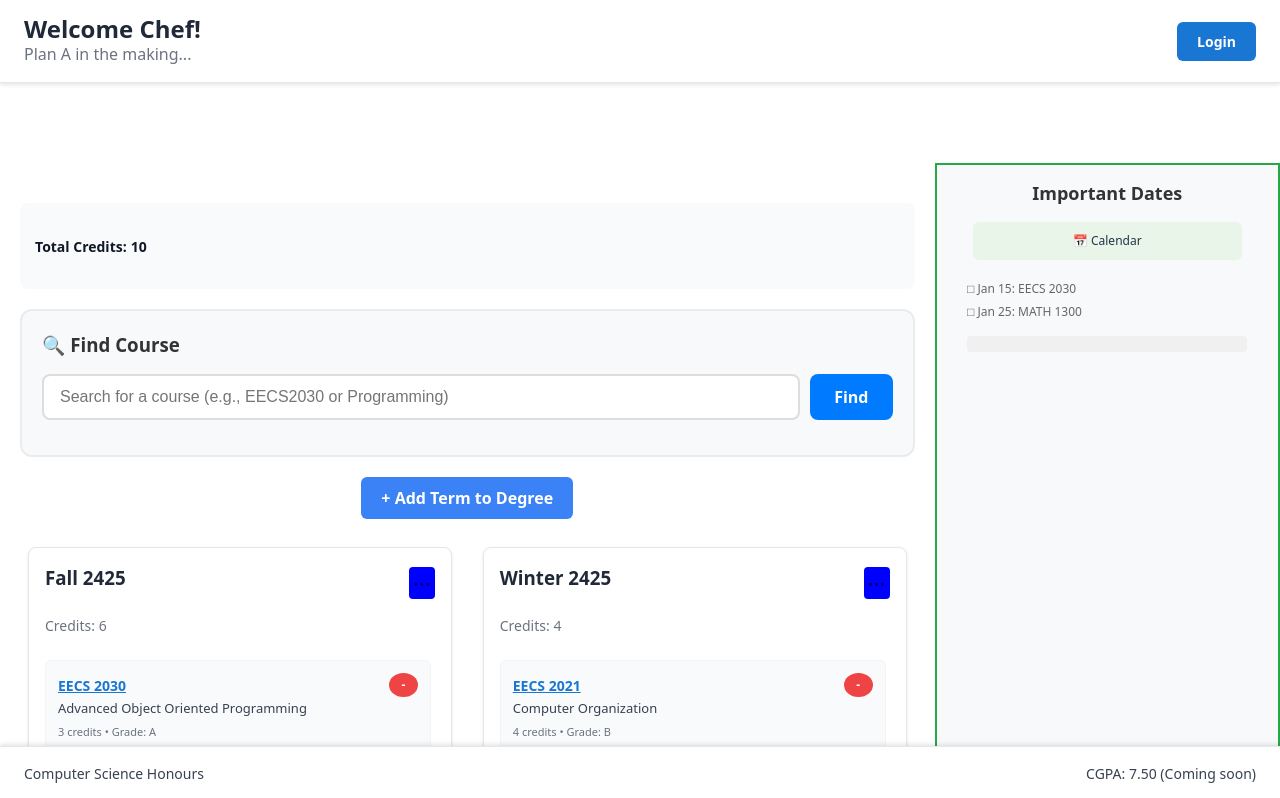
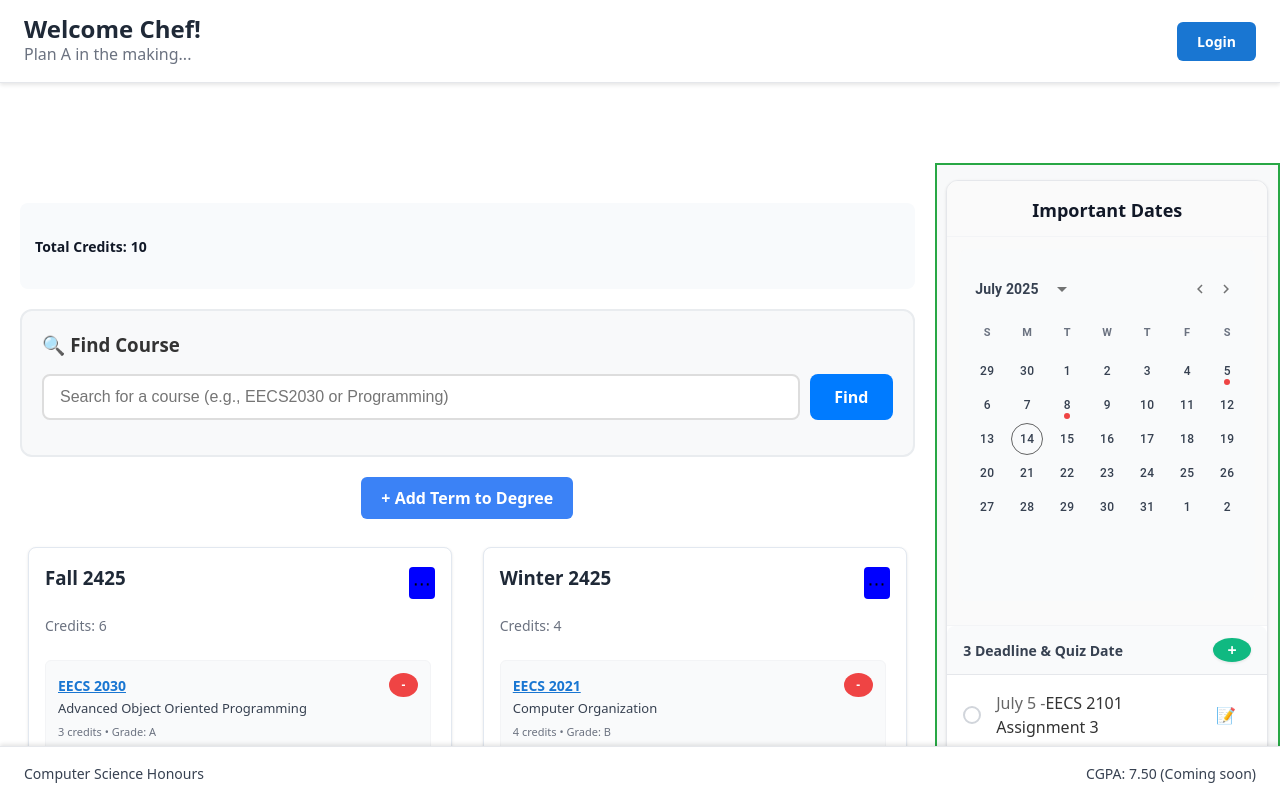
Before and after one commit to adelynntran/Planfinity, a React (Vite) app in the folder client/: page / in a window 1280 px wide. Shown: the top 798 px of the page. Built offline with nearby package versions, Linux system fonts and the light colour scheme.

Commit message:
add all components to side bar

```diff
--- a/client/src/components/layout/Layout.jsx
+++ b/client/src/components/layout/Layout.jsx
@@ -4,6 +4,7 @@ import { useApp } from '../../context/AppContext';
 //import components here:
 import Header from '../layout/Header';
 import Footer from '../layout/Footer';
+import Sidebar from './Sidebar';
 
 function Layout({children}) {
     const location = useLocation();
@@ -105,59 +106,9 @@ function Layout({children}) {
                     {children}
                 </main>
 
-                {/* Sidebar - smaller width */}
-                <aside style={{
-                    flex: '1',
-                    width: '25%',
-                    backgroundColor: '#f8f9fa',
-                    border: '2px solid #28a745',
-                    padding: '15px',
-                    boxSizing: 'border-box',
-                    overflow: 'auto',
-                    display: 'flex',
-                    flexDirection: 'column',
-                    alignItems: 'center'
-                }}>
-                    {/* Same sidebar content as before */}
-                    <h3 style={{
-                        marginTop: 0,
-                        color: '#333',
-                        fontSize: '18px',
-                        textAlign: 'center',
-                        marginBottom: '15px'
-                    }}>Important Dates</h3>
+                {/* Sidebar*/}
+                <Sidebar />
 
-                    <div style={{
-                        backgroundColor: '#e8f5e8',
-                        padding: '10px',
-                        borderRadius: '6px',
-                        marginBottom: '15px',
-                        width: '80%',
-                        textAlign: 'center'
-                    }}>
-                        <p style={{ margin: 0, fontSize: '12px' }}>📅 Calendar</p>
-                    </div>
-
-                    <div style={{
-                        fontSize: '12px',
-                        color: '#666',
-                        width: '90%',
-                        textAlign: 'left'
-                    }}>
-                        <p style={{ margin: '5px 0' }}>□ Jan 15: EECS 2030</p>
-                        <p style={{ margin: '5px 0' }}>□ Jan 25: MATH 1300</p>
-                        <div style={{
-                            marginTop: '15px',
-                            fontSize: '11px',
-                            textAlign: 'center',
-                            padding: '8px',
-                            backgroundColor: '#f0f0f0',
-                            borderRadius: '4px'
-                        }}>
-
-                        </div>
-                    </div>
-                </aside>
             </div>
 
             {/*Footer component*/}
--- a/client/src/components/layout/Sidebar.jsx
+++ b/client/src/components/layout/Sidebar.jsx
@@ -0,0 +1,23 @@
+import React from 'react';
+import ImportantDateBox from '../important-dates/ImportantDatesBox';
+
+function Sidebar() {
+  return (
+    <aside style={{
+      flex: '1',
+      width: '25%',
+      backgroundColor: '#f8f9fa',
+      border: '2px solid #28a745',
+      padding: '15px',
+      boxSizing: 'border-box',
+      overflow: 'auto',
+      display: 'flex',
+      flexDirection: 'column',
+      alignItems: 'center'
+    }}>
+      <ImportantDateBox />
+    </aside>
+  );
+}
+
+export default Sidebar;
```
Also changed, not shown: client/src/components/important-dates/DateCard.jsx (deleted), client/src/components/important-dates/DateForm.jsx (deleted), client/src/components/important-dates/DatesCalendar.jsx (deleted), client/src/components/important-dates/ImportantDateBox.jsx (deleted), client/src/components/important-dates/UpcomingEventsList.jsx (deleted).
